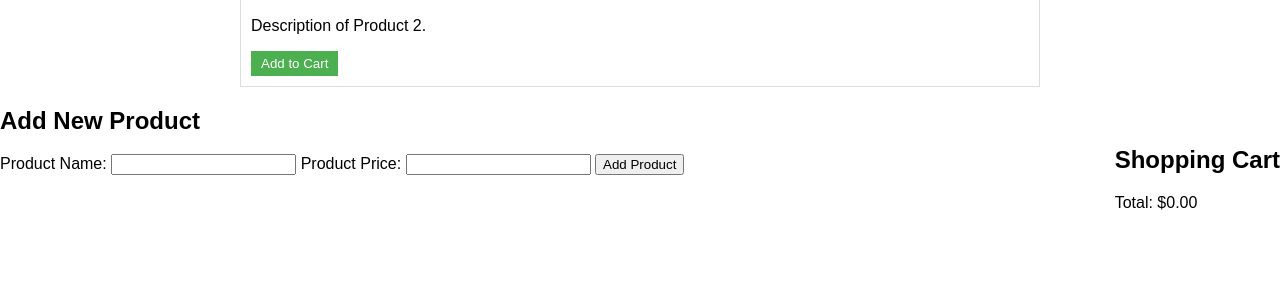
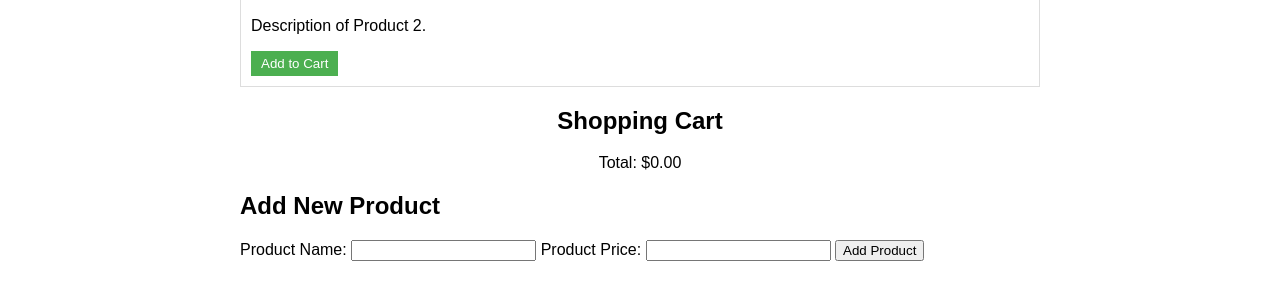
Before and after one commit to ZahoorNuzhat/amazon, a plain HTML site: page index.html in a window 1280 px wide. Shown: the part 387-686 px from the top of the page. Drawn offline with Linux system fonts and the light colour scheme.

Commit message:
Update styles.css

```diff
--- a/styles.css
+++ b/styles.css
@@ -11,7 +11,7 @@ header {
     padding: 10px;
 }
 
-#products, #cart {
+#products, #cart, #add-product {
     max-width: 800px;
     margin: 20px auto;
 }
@@ -31,7 +31,7 @@ header {
 }
 
 #cart {
-    float: right;
+    text-align: center;
 }
 
 #cart-items {
```
